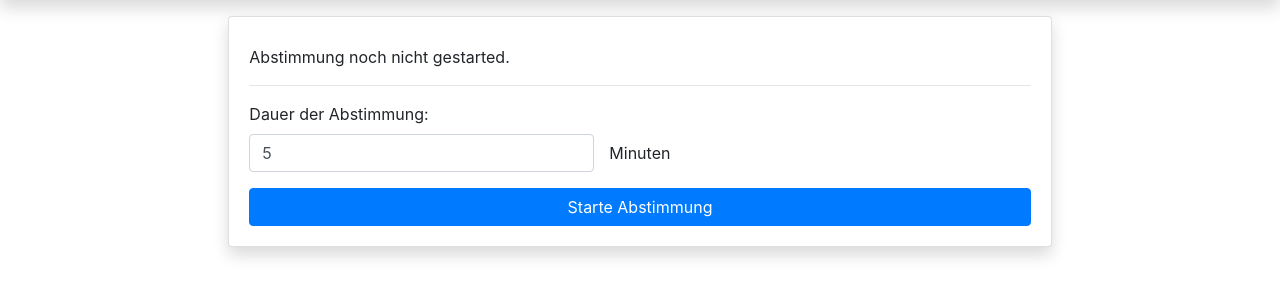
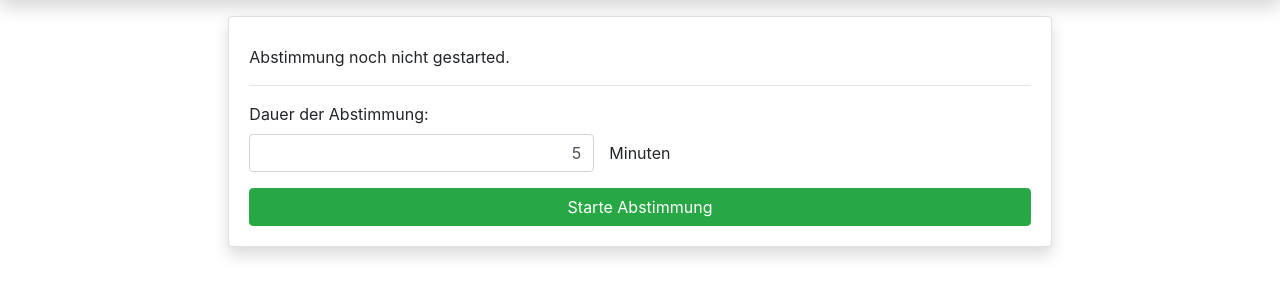
Before and after one commit to stustanet/wahlfang, a Django app: template management/templates/management/election.html in a window 1280 px wide. Shown: the part 56-356 px from the top of the page. Run offline with Django 3.2, Linux system fonts and the light colour scheme; the template is opened without the code that fills it: values that come from a table or form of the project are taken from there, others are empty; some libraries are stand-ins or nearby versions.

Commit message:
style changes in StartElectionForm

```diff
--- a/management/templates/management/election.html
+++ b/management/templates/management/election.html
@@ -14,7 +14,7 @@
               <div class="form-group">
                 <label for="id_run_time">Dauer der Abstimmung:</label>
                 <div class="container row">
-                <input type="number" class="form-control form-control-user col-6"
+                <input dir="rtl" type="number" class="form-control form-control-user col-6 text-right"
                        id="id_run_time"
                        name="{{ form.run_time.name }}"
                        min="1"
@@ -23,7 +23,7 @@
                 <div class="col-6 my-auto">Minuten</div>
                 </div>
               </div>
-              <button type="submit" class="btn btn-primary btn-user btn-block">Starte Abstimmung</button>
+              <button type="submit" class="btn btn-success btn-user btn-block">Starte Abstimmung</button>
             </form>
           {% elif not election.closed %}
             <div>Abstimmung noch offen</div>
```
